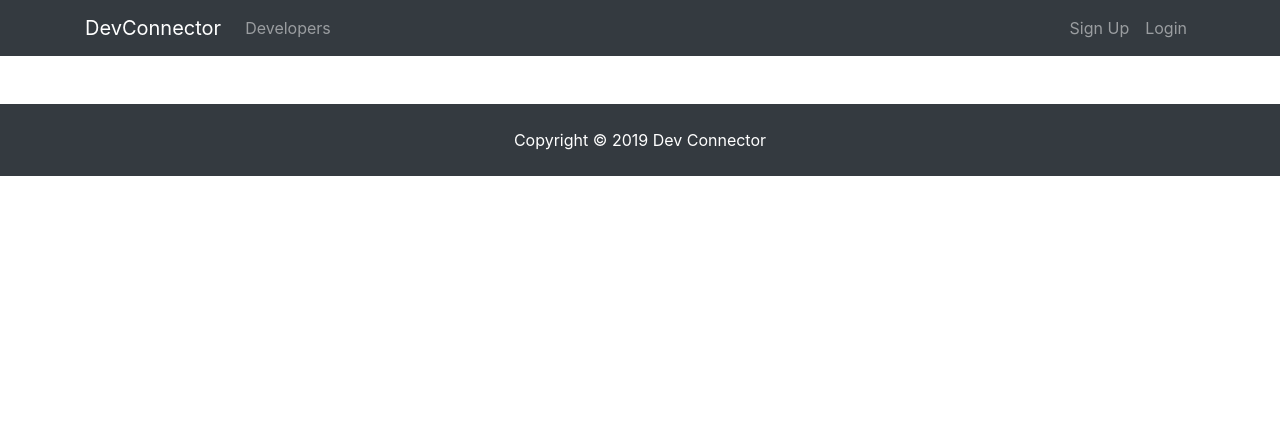
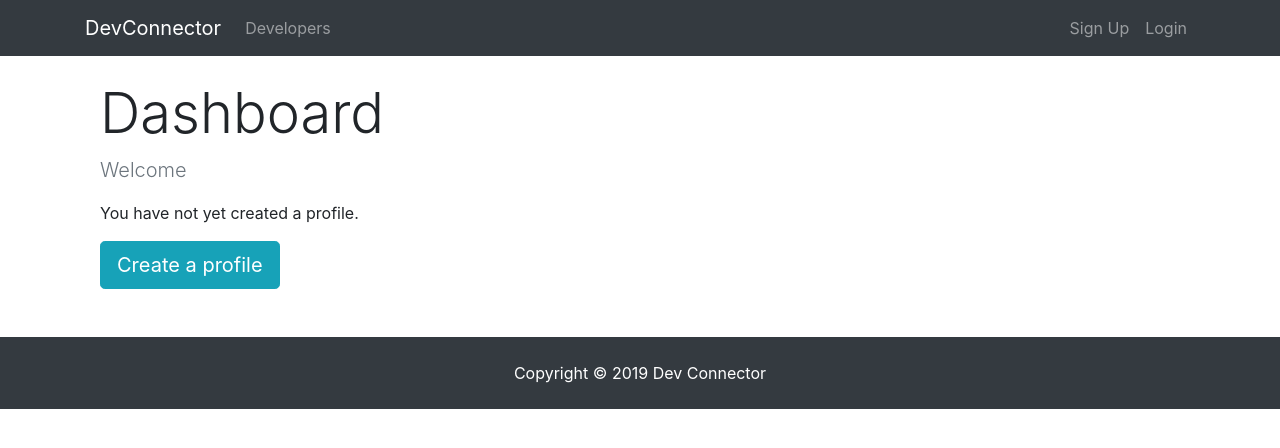
Before and after one commit to 149203/devconnector, a React (Create React App) app in the folder client/: page /dashboard in a window 1280 px wide. Shown: the top 448 px of the page. Built offline with nearby package versions, Linux system fonts and the light colour scheme; no server answers.

Commit message:
started dashboard, spinner; TODO: 9.4

```diff
--- /dev/null
+++ b/client/src/components/common/Spinner.js
@@ -0,0 +1,14 @@
+import React from 'react'
+import spinner from './spinner.gif'
+
+export default function Spinner() {
+   return (
+      <div>
+         <img
+            src={spinner}
+            alt="Loading..."
+            style={{ width: '200px', margin: 'auto', display: 'block' }}
+         />
+      </div>
+   )
+}
--- a/client/src/components/dashboard/Dashboard.js
+++ b/client/src/components/dashboard/Dashboard.js
@@ -2,6 +2,8 @@
 import PropTypes from 'prop-types'
 import { connect } from 'react-redux' // allows connecting redux to this react component
 import { get_current_profile } from '../../actions/profileActions'
+import Spinner from '../common/Spinner'
+import { Link } from 'react-router-dom'
 
 class Dashboard extends Component {
    componentDidMount() {
@@ -9,12 +11,53 @@
    }
 
    render() {
-      return <div></div>
+      const { user } = this.props.auth
+      const { loading, profile } = this.props.profile
+
+      let dashboard_content
+      if (profile === null || loading === true) {
+         dashboard_content = <Spinner />
+      } else {
+         if (Object.keys(profile).length > 0) {
+            dashboard_content = <h4>DISPLAY PROFILE</h4>
+         } else {
+            // User is logged in, but has no profile
+            dashboard_content = (
+               <div>
+                  <p className="lead text-muted">Welcome {user.name}</p>
+                  <p>You have not yet created a profile.</p>
+                  <Link to="/create-profile" className="btn btn-lg btn-info">
+                     Create a profile
+                  </Link>
+               </div>
+            )
+         }
+      }
+
+      return (
+         <div className="dashboard">
+            <div className="container">
+               <div className="row">
+                  <div className="col-md-12">
+                     <h1 className="display-4">Dashboard</h1>
+                     {dashboard_content}
+                  </div>
+               </div>
+            </div>
+         </div>
+      )
    }
 }
 
-Dashboard.propTypes = {}
+Dashboard.propTypes = {
+   get_current_profile: PropTypes.func.isRequired,
+   auth: PropTypes.object.isRequired,
+   profile: PropTypes.object.isRequired,
+}
 
-const map_state_to_props = state => ({})
+const map_state_to_props = state => ({
+   profile: state.profile,
+   auth: state.auth,
+})
 
 export default connect(map_state_to_props, { get_current_profile })(Dashboard)
```
Also changed, not shown: client/src/actions/profileActions.js (+1 -6 lines), client/src/components/common/spinner.gif (added).
